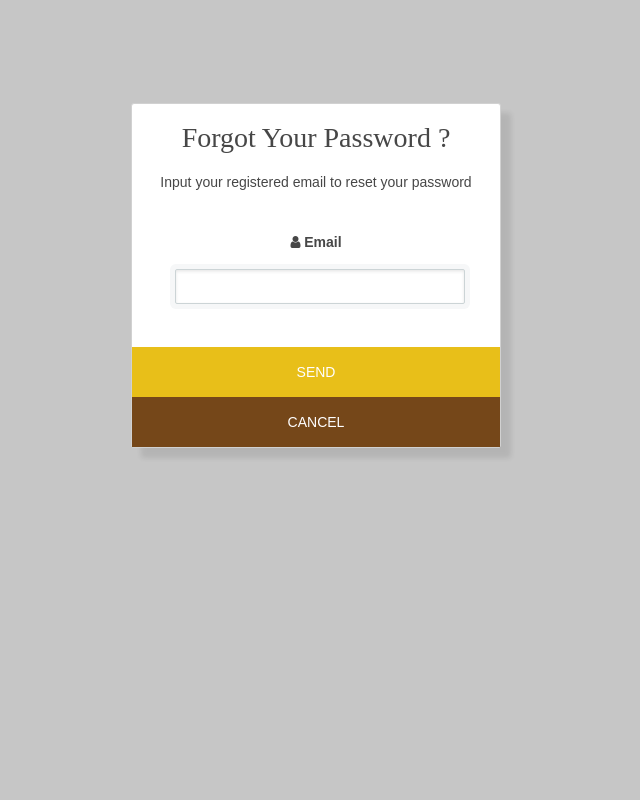
After one commit to CS4-2016/resto, a PHP site: page /forgot-password.php in a window 1280 px wide. The commit adds this page. Shown: the whole page, without its empty margins (324-964 px from the left). Run offline with PHP 8.4, Linux system fonts and the light colour scheme.

Commit message:
forgot-password

```diff
--- /dev/null
+++ b/forgot-password.php
@@ -0,0 +1,46 @@
+<?php
+    session_start();
+    if(!empty($_SESSION['username'])){
+        unset($_SESSION['username']);
+    }
+?>
+
+<!DOCTYPE html>
+<html ng-app="resto">
+    <head>
+        <?php require_once("head.php"); ?>
+        <link rel="stylesheet" href="css/style_jae.css">
+        <link rel="stylesheet" href="css/style_paul.css">
+    </head>
+    <body>
+
+     <div class="body">
+		<div class="grad-forgot-password-page">
+            <div class="login-wrapper">
+                <center>
+                    <div class="container-resto-forgotpassword">
+                        <form method="post" action="#">
+                            <center>
+                                <h1>Forgot Your Password ?</h1>
+                                <p>Input your registered email to reset your password</p>
+
+                                <label style="margin-top: 30px;" for="email"><i class="fa fa-user"></i> Email</label>
+                                <input class="login-text-box" type="text" id="email" name="email" required>
+
+                            </center>
+                            <center>
+                                <input type="submit" value="SEND" class="btn-login">
+                                <a href="index.php"><input type="button" value="CANCEL" class="btn-register"></a>
+                            </center>
+                        </form>
+
+                </div>
+                </center>
+
+
+            </div>
+        </div>
+    </div>
+    </body>
+    <?php require_once("scripts.php"); ?>
+</html>
--- a/index.php
+++ b/index.php
@@ -27,9 +27,9 @@
                         <form method="post" action="login-authentication.php">
                             <center>
                                 <label style="margin-top: 30px;" for="username"><i class="fa fa-user"></i> Username</label>
-                                <input class="login-text-box" type="text" id="username" name="username" <?php if(!empty($_SESSION['login-attempt']) && $_SESSION['login-attempt'] == 'username'){ echo "value='".$_SESSION['username-attempt']."'"; }?>>
+                                <input class="login-text-box" type="text" id="username" name="username" <?php if(!empty($_SESSION['login-attempt']) && $_SESSION['login-attempt'] == 'username'){ echo "value='".$_SESSION['username-attempt']."'"; }?> required>
                                 <label style="margin-top: 15px;" for="password"><i class="fa fa-key"></i> Password</label>
-                                <input class="login-text-box login-password-text-box" type="password" id="password" name="password"><i class="fa fa-eye show-off" id="showPassword"></i>
+                                <input class="login-text-box login-password-text-box" type="password" id="password" name="password" required><i class="fa fa-eye show-off" id="showPassword"></i>
                                 <?php if(!empty($_SESSION['login-attempt']) && $_SESSION['login-attempt'] == 'username'){ ?>
                                     <span class="login-error">Password is incorrect.</span>
     <?php
```
